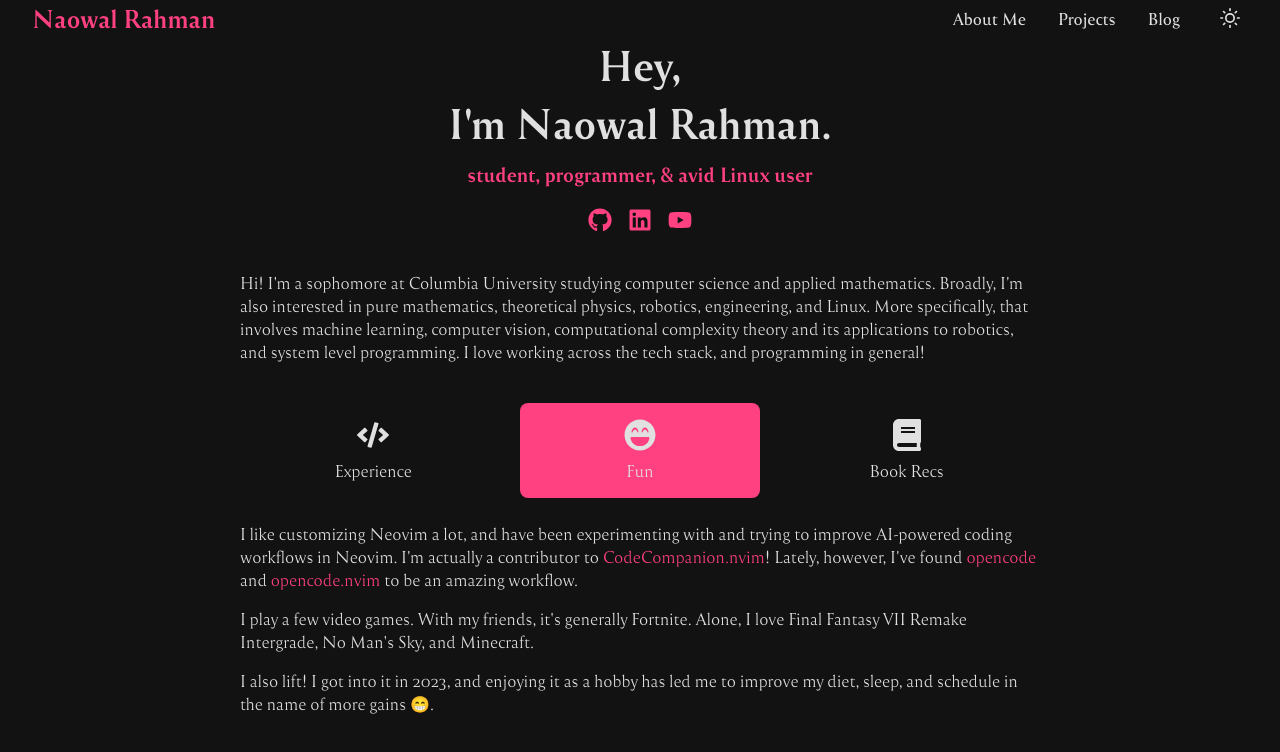
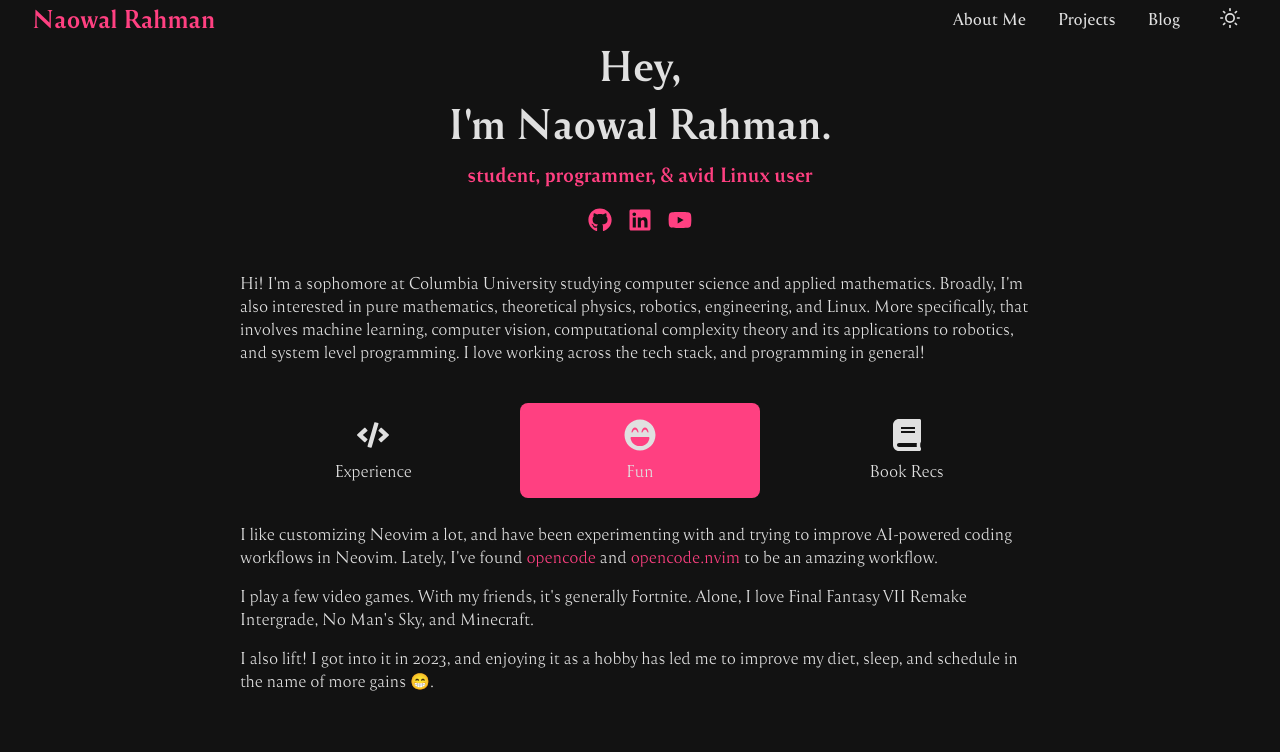
Before and after one commit to naowalrahman/naowalrahman.github.io, a React (Vite) app: page / in a window 1280 px wide. Both pictures are taken after a click on the element "Fun". Shown: the top 752 px of the page. Built offline with nearby package versions, Linux system fonts and the light colour scheme.

Commit message:
update home page

```diff
--- a/src/pages/Home.jsx
+++ b/src/pages/Home.jsx
@@ -53,7 +53,7 @@ export default function Home() {
                         <a href="https://www.linkedin.com/in/naowalrahman" target="_blank" rel="noreferrer">
                             <FaLinkedin />
                         </a>
-                        <a href="https://youtube.com/@naowalplayzgames6218" target="_blank" rel="noreferrer">
+                        <a href="https://youtube.com/@naowalrahman" target="_blank" rel="noreferrer">
                             <FaYoutube />
                         </a>
                     </motion.div>
@@ -153,17 +153,7 @@ export default function Home() {
                                     <div className="card-body">
                                         <p>
                                             I like customizing Neovim a lot, and have been experimenting with and trying
-                                            to improve AI-powered coding workflows in Neovim. I'm actually a contributor
-                                            to{" "}
-                                            <a
-                                                href="https://github.com/olimorris/codecompanion.nvim"
-                                                className="text-link"
-                                                target="_blank"
-                                                rel="noreferrer"
-                                            >
-                                                CodeCompanion.nvim
-                                            </a>
-                                            ! Lately, however, I've found{" "}
+                                            to improve AI-powered coding workflows in Neovim. Lately, I've found{" "}
                                             <a
                                                 href="https://github.com/anomalyco/opencode"
                                                 className="text-link"
```
